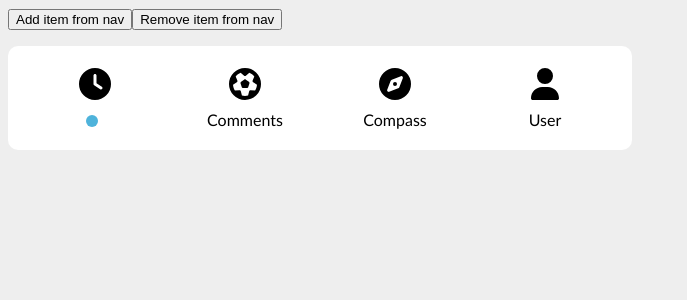
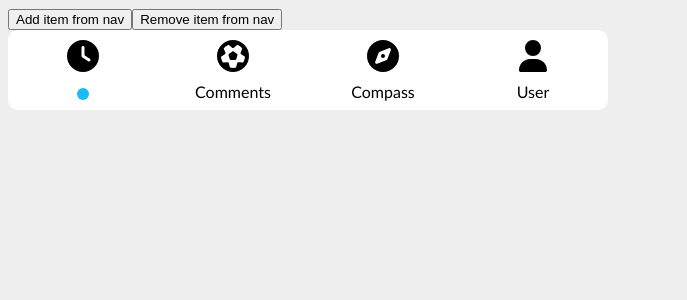
Before and after one commit to alexodan/navbar-challenge, a React (Vite) app: page / in a window 1280 px wide. Shown: the top 300 px of the page, without its empty margins (0-687 px from the left). Built offline with nearby package versions, Linux system fonts and the light colour scheme.

Commit message:
Refactor animation with CSS. Renamed selected for active, sounds better.

```diff
--- a/src/App.tsx
+++ b/src/App.tsx
@@ -54,7 +54,7 @@ function App() {
       >
         Remove item from nav
       </button>
-      <Navbar label="Nav Menu" defaultSelected={0}>
+      <Navbar label="Nav Menu" defaultActive={0}>
         {items.map((item, i) => (
           <NavbarItem
             key={`${item.title}-${i}`}
--- a/src/components/Navbar/Navbar.tsx
+++ b/src/components/Navbar/Navbar.tsx
@@ -6,7 +6,6 @@ import React, {
   useState,
 } from "react";
 import { IconDefinition } from "@fortawesome/free-regular-svg-icons";
-import { faCircle } from "@fortawesome/free-solid-svg-icons";
 import { FontAwesomeIcon } from "@fortawesome/react-fontawesome";
 import { ThemeContext, ThemeProvider } from "../../theme";
 import { isNavbarItem } from "./Navbar.utils";
@@ -17,8 +16,8 @@ import "./navbar.scss";
 
 const NavbarContext = React.createContext<{
   items?: React.RefObject<HTMLLIElement>[];
-  selectedId?: number;
-  setSelectedId?: (id?: number) => void;
+  activeId?: number;
+  setActiveId?: (id?: number) => void;
   registerItem?: (item: React.RefObject<HTMLLIElement>) => void;
   unRegisterItem?: (item: React.RefObject<HTMLLIElement>) => void;
 }>({});
@@ -32,16 +31,16 @@ type NavbarItemProps = {
 
 export function NavbarItem({ icon, title, onSelect, id }: NavbarItemProps) {
   const theme = useContext(ThemeContext);
-  const { selectedId, setSelectedId, registerItem, unRegisterItem } =
+  const { activeId, setActiveId, registerItem, unRegisterItem } =
     useContext(NavbarContext);
   const itemRef = useRef<HTMLLIElement>(null);
 
   const handleClick = () => {
-    // If is already selected, then deselect
-    if (id === selectedId) {
-      setSelectedId?.(undefined);
+    // If is already active, then deselect
+    if (id === activeId) {
+      setActiveId?.(undefined);
     } else {
-      setSelectedId?.(id);
+      setActiveId?.(id);
       onSelect({ title, id });
     }
   };
@@ -50,11 +49,11 @@ export function NavbarItem({ icon, title, onSelect, id }: NavbarItemProps) {
     switch (event.key) {
       case "Enter":
       case " ":
-        // If is already selected, then deselect
-        if (id === selectedId) {
-          setSelectedId?.(undefined);
+        // If is already active, then deselect
+        if (id === activeId) {
+          setActiveId?.(undefined);
         } else {
-          setSelectedId?.(id);
+          setActiveId?.(id);
           onSelect({ title, id });
         }
         break;
@@ -66,9 +65,9 @@ export function NavbarItem({ icon, title, onSelect, id }: NavbarItemProps) {
   useEffect(() => {
     registerItem?.(itemRef);
     return () => unRegisterItem?.(itemRef);
-  }, [setSelectedId, id, registerItem, unRegisterItem]);
+  }, [setActiveId, id, registerItem, unRegisterItem]);
 
-  const isSelected = id === selectedId;
+  const isActive = id === activeId;
 
   return (
     <li
@@ -83,14 +82,14 @@ export function NavbarItem({ icon, title, onSelect, id }: NavbarItemProps) {
         icon={icon}
         size="2x" // this should be a param
         color={
-          isSelected
+          isActive
             ? style.primary
             : theme?.colorMode === "dark"
             ? style.lightBackground
             : style.darkBackground
         }
       />
-      <div className={`navbar-item-title ${isSelected ? "selected" : ""}`}>
+      <div className={`navbar-item-title ${isActive ? "active" : ""}`}>
         <span className="navbar-item-title-text">{title}</span>
       </div>
     </li>
@@ -100,20 +99,16 @@ export function NavbarItem({ icon, title, onSelect, id }: NavbarItemProps) {
 type NavbarProps = {
   label: string;
   children: React.ReactNode;
-  defaultSelected?: number;
+  defaultActive?: number;
 };
 
-export function Navbar({ label, children, defaultSelected }: NavbarProps) {
-  const [selectedId, setSelectedId] = useState<number>();
+export function Navbar({ label, children, defaultActive }: NavbarProps) {
+  const [activeId, setActiveId] = useState<number>();
   const [items, setItems] = useState<React.RefObject<HTMLLIElement>[]>([]);
-  const selectedIndicatorRef = useRef<HTMLDivElement>(null);
-  const listRef = useRef<HTMLUListElement>(null);
 
-  const dotStyles = useDotAnimation({
-    items,
-    selectedId,
-    listRef,
-    selectedIndicatorRef,
+  const { listRef, spaceRef } = useDotAnimation({
+    items: items.length,
+    activeId: activeId,
   });
 
   const registerItem = useCallback((item: React.RefObject<HTMLLIElement>) => {
@@ -128,24 +123,24 @@ export function Navbar({ label, children, defaultSelected }: NavbarProps) {
   const unRegisterItem = useCallback((item: React.RefObject<HTMLLIElement>) => {
     setItems((prevItems) => {
       // Note: i was between putting this logic here or handle it in useDotAnimation
-      setSelectedId((prevId) => (prevItems.length - 1 === prevId ? 0 : prevId));
+      setActiveId((prevId) => (prevItems.length - 1 === prevId ? 0 : prevId));
       return prevItems.filter((i) => i !== item);
     });
   }, []);
 
   useEffect(() => {
-    if (defaultSelected !== undefined && selectedId === undefined) {
-      setSelectedId(defaultSelected);
+    if (defaultActive !== undefined && activeId === undefined) {
+      setActiveId(defaultActive);
     }
-  }, [selectedId, items, defaultSelected]);
+  }, [activeId, items, defaultActive]);
 
   return (
     <ThemeProvider>
       <NavbarContext.Provider
         value={{
           items,
-          selectedId,
-          setSelectedId,
+          activeId,
+          setActiveId,
           registerItem,
           unRegisterItem,
         }}
@@ -161,15 +156,11 @@ export function Navbar({ label, children, defaultSelected }: NavbarProps) {
               });
             })}
           </ul>
-          {selectedId !== undefined && (
-            <div
-              ref={selectedIndicatorRef}
-              style={dotStyles}
-              className="navbar-item-selected-icon hidden"
-            >
-              <FontAwesomeIcon size="xs" icon={faCircle} color="#4EB3DB" />
+          <div className="space" ref={spaceRef}>
+            <div className="spot">
+              <div className="dot"></div>
             </div>
-          )}
+          </div>
         </nav>
       </NavbarContext.Provider>
     </ThemeProvider>
--- a/src/components/Navbar/hooks.ts
+++ b/src/components/Navbar/hooks.ts
@@ -1,43 +1,18 @@
+import { useRef } from "react";
+
 type UseDotHookProps = {
-  items: React.RefObject<HTMLLIElement>[];
-  selectedId?: number;
-  listRef: React.RefObject<HTMLUListElement>;
-  selectedIndicatorRef: React.RefObject<HTMLDivElement>;
+  items: number;
+  activeId?: number;
 };
 
-const pixelStringToNumber = (str: string): number =>
-  Number(str.replace("px", ""));
+export default function useDotAnimation({ items, activeId }: UseDotHookProps) {
+  const spaceRef = useRef<HTMLDivElement>(null);
+  const listRef = useRef<HTMLUListElement>(null);
 
-export default function useDotAnimation({
-  items,
-  selectedId,
-  listRef,
-  selectedIndicatorRef,
-}: UseDotHookProps): React.CSSProperties {
-  if (!listRef.current || selectedId === undefined) {
-    return {};
-  }
-  const itemWidth = listRef.current.clientWidth / items.length;
-  const dotStyles = {
-    visibility: selectedId !== undefined ? "visible" : "hidden",
-    top: `65px`,
-  } as React.CSSProperties;
+  listRef.current?.style.setProperty("--navbar-items", "" + items);
+  spaceRef.current?.style.setProperty("--navbar-items", "" + items);
+  activeId !== undefined &&
+    spaceRef.current?.style.setProperty("--navbar-item-active", "" + activeId);
 
-  // position of first item + offset - width of the icon itself
-  const translation = itemWidth / 2 + itemWidth * selectedId - 6 * selectedId;
-  if (!selectedIndicatorRef.current) {
-    return {
-      ...dotStyles,
-      left: selectedId !== undefined ? `${translation}px` : "0px",
-    };
-  } else {
-    const prevLeft = pixelStringToNumber(
-      selectedIndicatorRef.current.style.left
-    );
-    return {
-      ...dotStyles,
-      left: `${prevLeft}px`,
-      transform: `translateX(${translation - prevLeft}px)`,
-    };
-  }
+  return { spaceRef, listRef };
 }
--- a/src/components/Navbar/navbar.scss
+++ b/src/components/Navbar/navbar.scss
@@ -1,7 +1,27 @@
 @import "../../variables.scss";
 
 .navbar {
+  max-width: 600px;
   position: relative;
+  .space {
+    position: absolute;
+    bottom: 0px;
+    width: 600px;
+    .spot {
+      transform: translateX(calc(100% * var(--navbar-item-active)));
+      transition: transform 0.5s cubic-bezier(0.4, 1.42, 0.58, 1);
+      width: calc(100%/var(--navbar-items));
+      .dot {
+        background-color: #1BBCF6;
+        border-radius: 50%;
+        height: 12px;
+        left: calc(50% - 6px);
+        position: absolute;
+        bottom: 10px;
+        width: 12px;
+      }
+    }
+  }
 }
 
 .navbar-list {
@@ -9,11 +29,9 @@
   border-radius: 10px;
   color: $light-text;
   display: flex;
-  // grid-template-columns: 1fr 1fr 1fr 1fr;
   height: 80px;
-  justify-content: space-around;
-  max-width: 600px;
-  padding: 12px;
+  margin: 0;
+  padding: 0;
   position: relative;
 }
 
@@ -32,13 +50,7 @@
   cursor: pointer;
   display: flex;
   flex-direction: column;
-  justify-self: center;
-  width: 100%;
-}
-
-.navbar-item-selected-icon {
-  position: absolute;
-  transition: transform 0.3s ease-in-out;
+  width: calc(100%/var(--navbar-items));
 }
 
 @keyframes fadeOut {
@@ -49,7 +61,7 @@
 .navbar-item-title {
   display: block;
   margin-top: 10px;
-  &.selected {
+  &.active {
     animation: fadeOut 0.3s;
     opacity: 0;
   }
```
